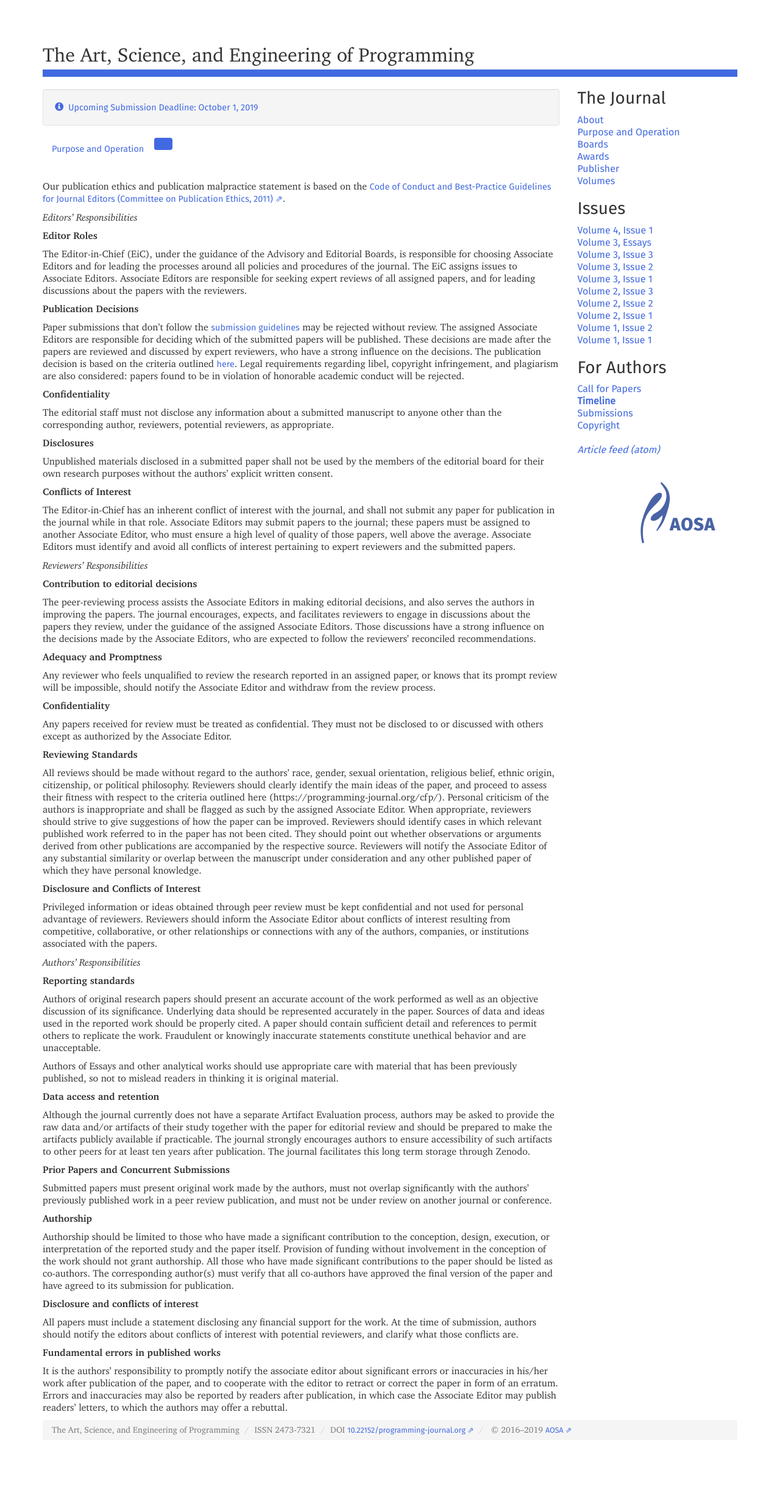
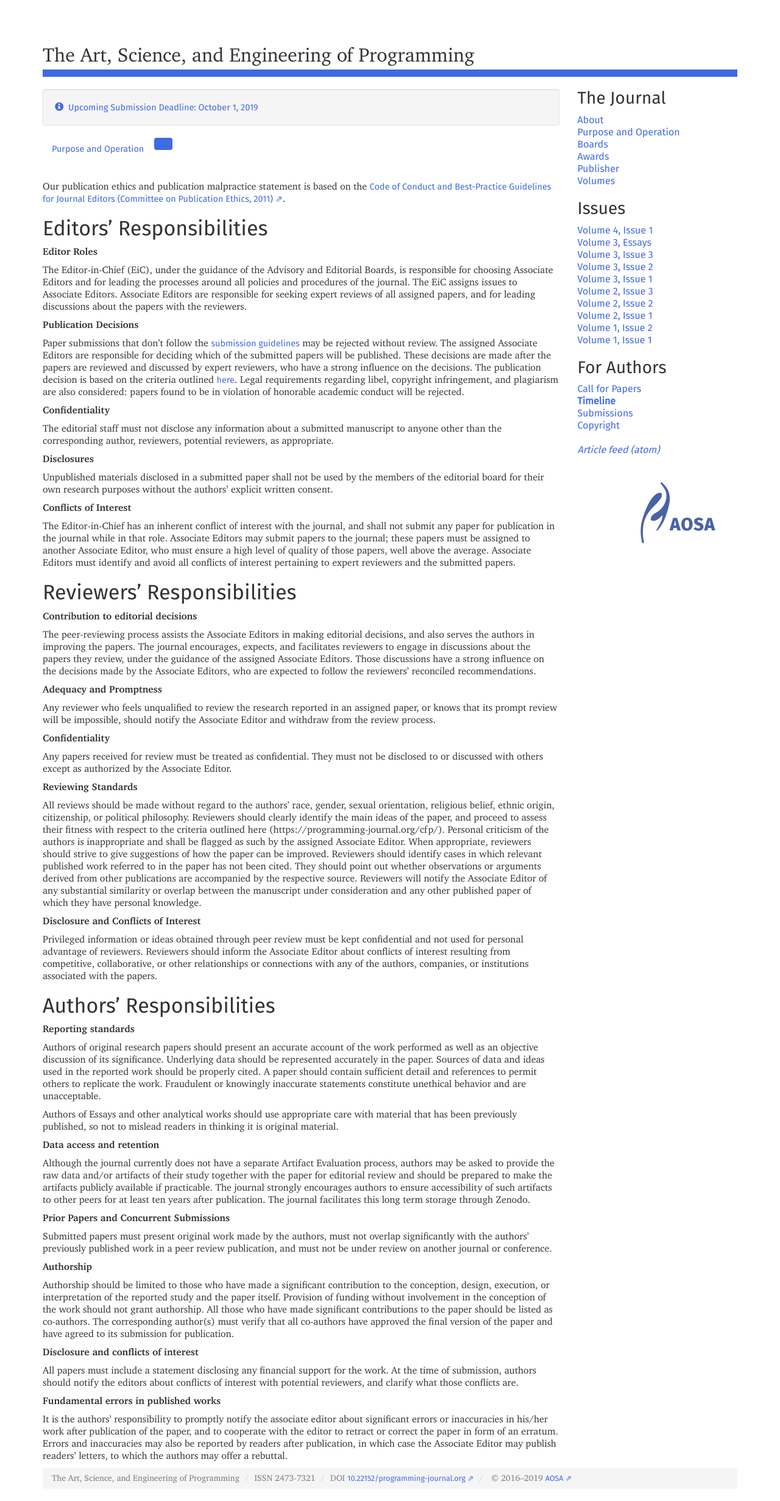
Before and after one commit to programming-journal/programming-journal.github.io, a Jekyll site: the page built from purpose/ethics.markdown, in a window 1280 px wide. Shown: the whole page at 61% size. Built offline with Jekyll 4.4.1, drawn with Linux system fonts in a browser that asks for light colours; nearby versions of some CDN libraries; our own code applies the rules of GitHub Pages for plain Markdown files; before the commit the page ends 2382 px from its top, so only the background shows below that.

Commit message:
Better typesetting

```diff
--- a/purpose/ethics.markdown
+++ b/purpose/ethics.markdown
@@ -1,7 +1,7 @@
 Our publication ethics and publication malpractice statement is based on the [Code of Conduct and Best-Practice Guidelines for Journal Editors (Committee on Publication Ethics, 2011)](https://publicationethics.org/files/Code_of_conduct_for_journal_editors_Mar11.pdf).
 
 
-*Editors' Responsibilities*
+## Editors' Responsibilities
 
 **Editor Roles**
 
@@ -24,7 +24,7 @@ Unpublished materials disclosed in a submitted paper shall not be used by the me
 The Editor-in-Chief has an inherent conflict of interest with the journal, and shall not submit any paper for publication in the journal while in that role. Associate Editors may submit papers to the journal; these papers must be assigned to another Associate Editor, who must ensure a high level of quality of those papers, well above the average. Associate Editors must identify and avoid all conflicts of interest pertaining to expert reviewers and the submitted papers.
 
 
-*Reviewers' Responsibilities*
+## Reviewers' Responsibilities
 
 **Contribution to editorial decisions**
 
@@ -49,7 +49,7 @@ Privileged information or ideas obtained through peer review must be kept confid
 
 
 
-*Authors' Responsibilities*
+## Authors' Responsibilities
 
 **Reporting standards**
 
```
